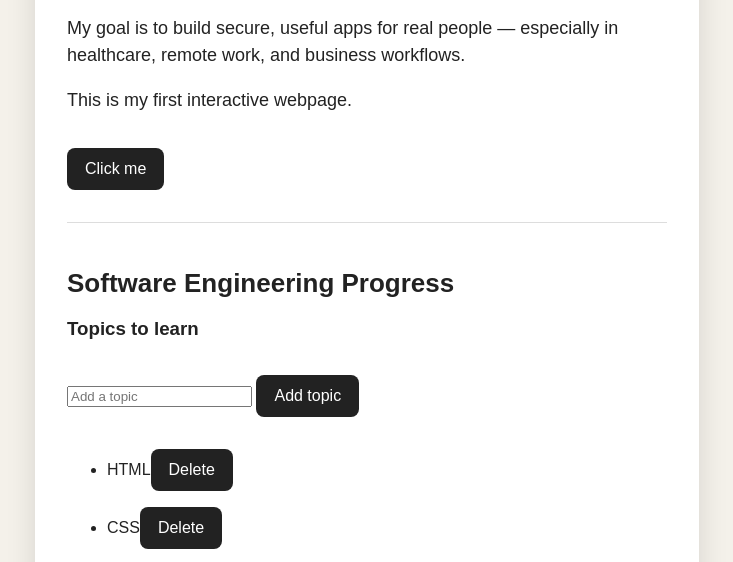
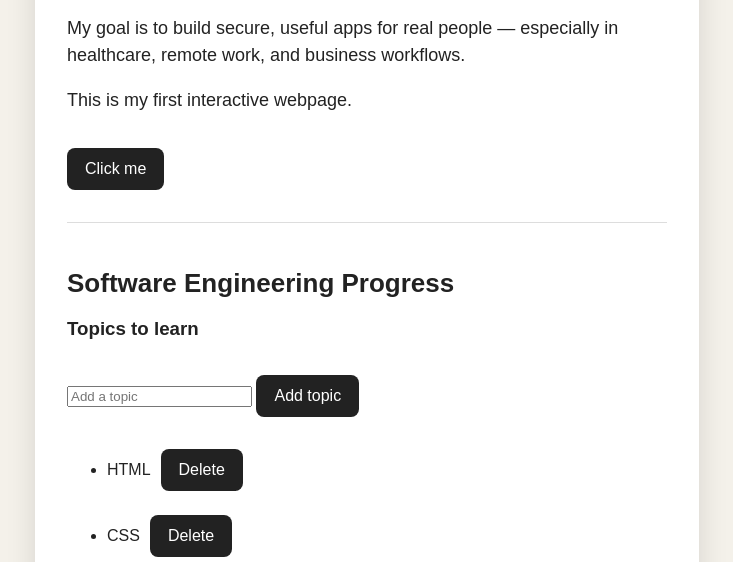
Before and after one commit to jonagid/hello-jon, a plain HTML site: page index.html in a window 1280 px wide. Both pictures are taken after typing "Sample" into the empty fields and a click on the button "Add topic". Shown: the part 234-796 px from the top of the page, without its empty margins (273-1006 px from the left). Drawn offline with Linux system fonts and the light colour scheme.

Commit message:
Save topics with localStorage

```diff
--- a/script.js
+++ b/script.js
@@ -2,7 +2,13 @@ const topicList = document.getElementById("topicList");
 const newTopicInput = document.getElementById("newTopicInput");
 const addTopicButton = document.getElementById("addTopicButton");
 
-const topics = ["HTML", "CSS", "JavaScript"];
+const savedTopics = JSON.parse(localStorage.getItem("topics"));
+
+let topics = savedTopics || ["HTML", "CSS", "JavaScript"];
+
+function saveTopics() {
+  localStorage.setItem("topics", JSON.stringify(topics));
+}
 
 function renderTopics() {
   topicList.innerHTML = "";
@@ -18,6 +24,8 @@ function renderTopics() {
 
     deleteButton.addEventListener("click", function () {
       topics.splice(index, 1);
+
+      saveTopics();
 
       renderTopics();
     });
@@ -38,6 +46,8 @@ addTopicButton.addEventListener("click", function () {
 
   topics.push(newTopic);
 
+  saveTopics();
+
   newTopicInput.value = "";
 
   renderTopics();
--- a/style.css
+++ b/style.css
@@ -44,3 +44,11 @@ h2 {
   font-size: 26px;
   margin-bottom: 12px;
 }
+
+#topicList li {
+  margin-bottom: 8px;
+}
+
+#topicList button {
+  margin-left: 10px;
+}
```
